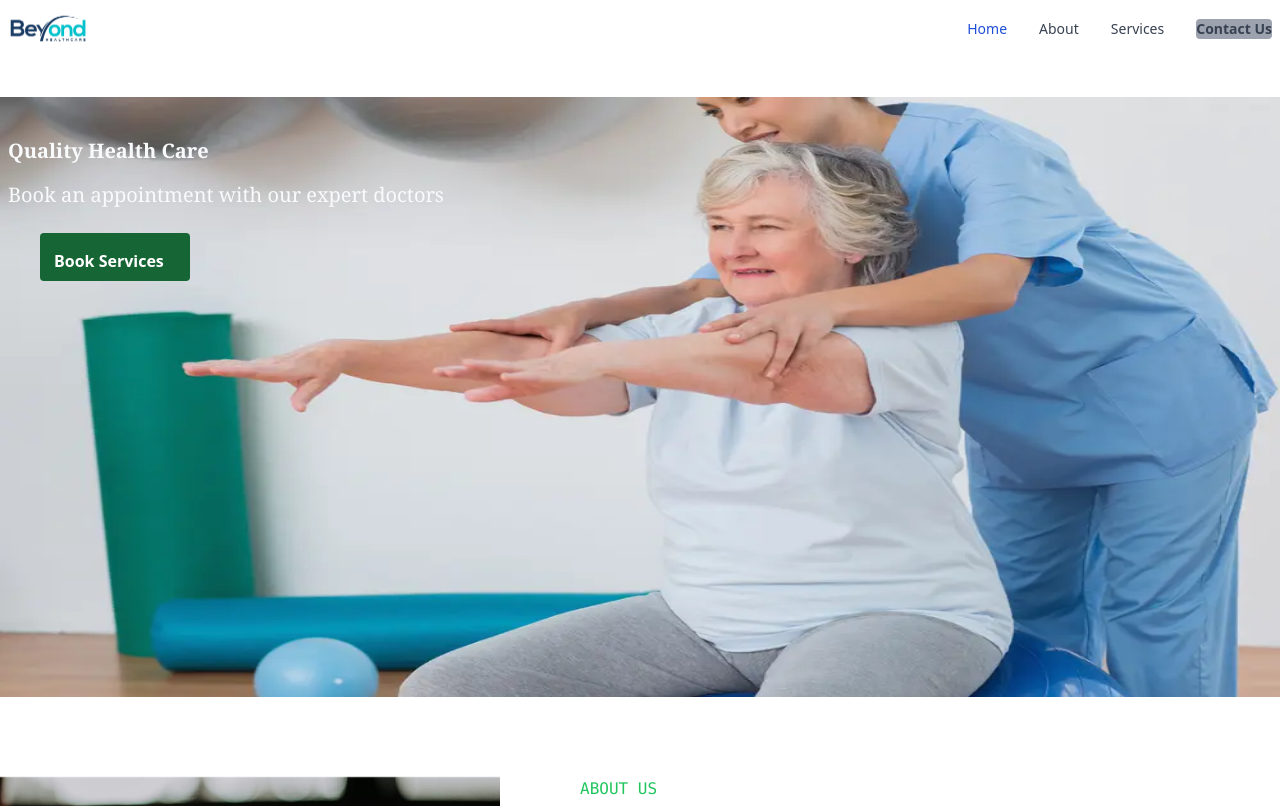
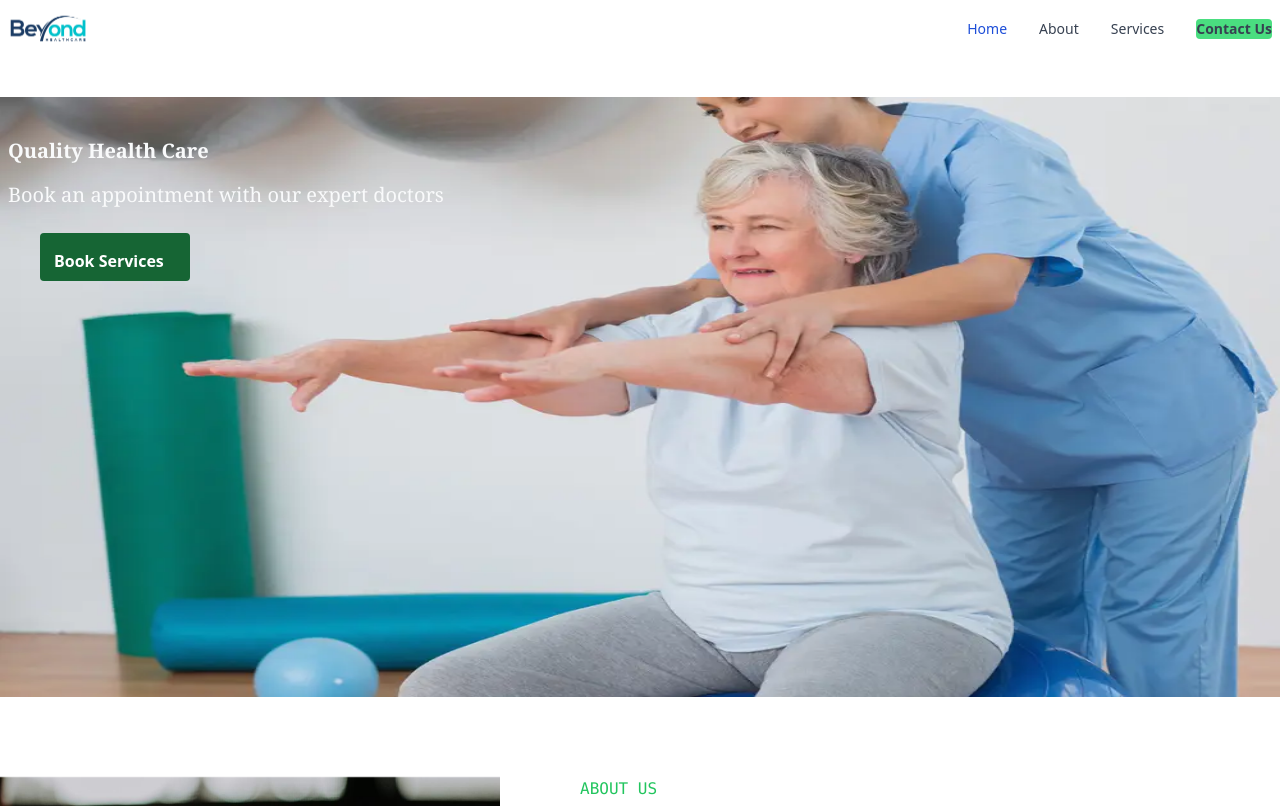
Before and after one commit to chefinazia/beyond, a React (Vite) app: page / in a window 1280 px wide. Shown: the top 806 px of the page. Built offline with nearby package versions, Linux system fonts and the light colour scheme.

Commit message:
correct some minor changes

```diff
--- a/src/Header.jsx
+++ b/src/Header.jsx
@@ -81,7 +81,7 @@ const Header = () => {
                     Services
                   </a>
                 </li>
-                <button className="text-gray-700  bg-gray-400 text-left align-left content-start font-semibold rounded hover:bg-gray-50 border-b border-gray-100 md:hover:bg-transparent md:border-0 block pl-3 pr-4 py-2 p-2 md:hover:text-blue-700 md:p-0">
+                <button className="text-gray-700  bg-green-400 text-left align-left content-start font-semibold rounded hover:bg-gray-50 border-b border-gray-100 md:hover:bg-transparent md:border-0 block pl-3 pr-4 py-2 p-2 md:hover:text-blue-700 md:p-0">
                   Contact Us
                 </button>
               </ul>
--- a/src/Services.jsx
+++ b/src/Services.jsx
@@ -22,7 +22,7 @@ const Services = () => {
               viewBox="0 0 24 24"
               stroke="currentColor"
             ></svg>
-            <span class="ml-1">Book Services</span>
+            <span className="ml-1">Book Services</span>
           </a>
       </div>
       </div>
```
